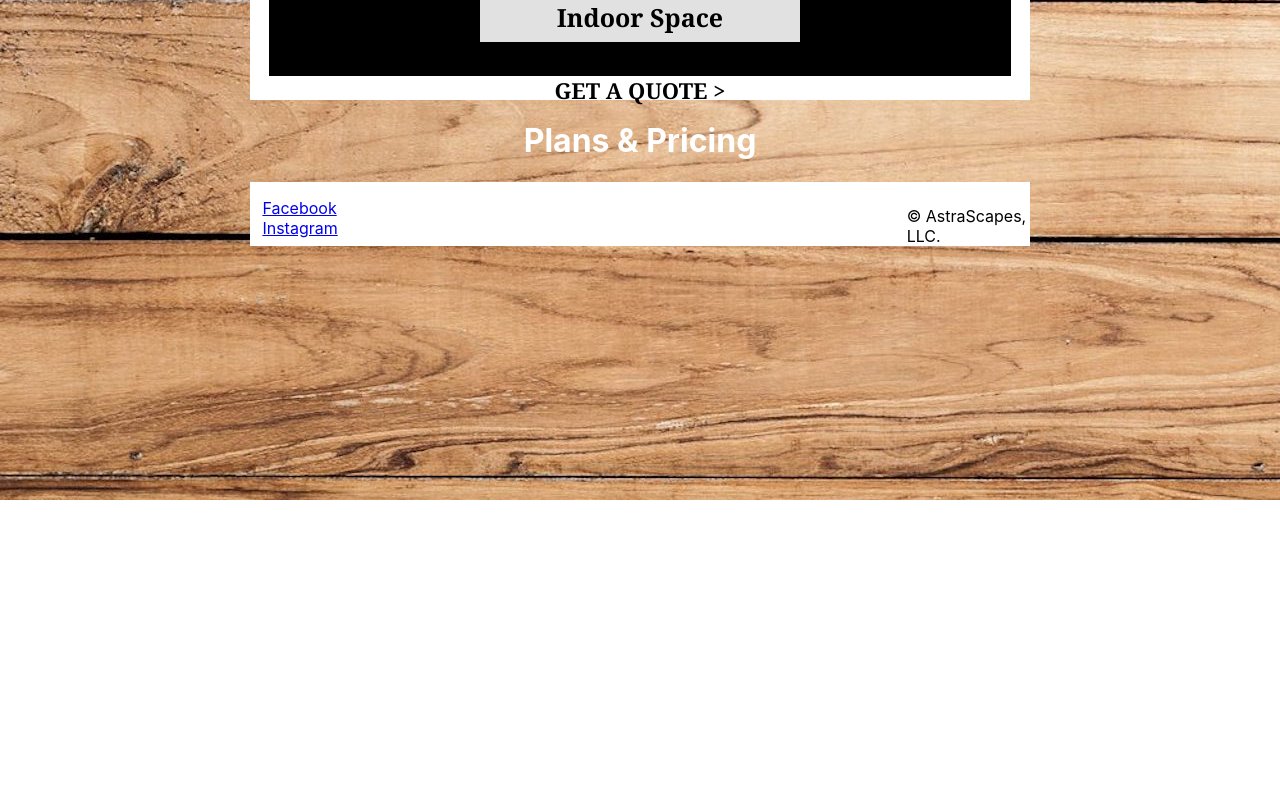
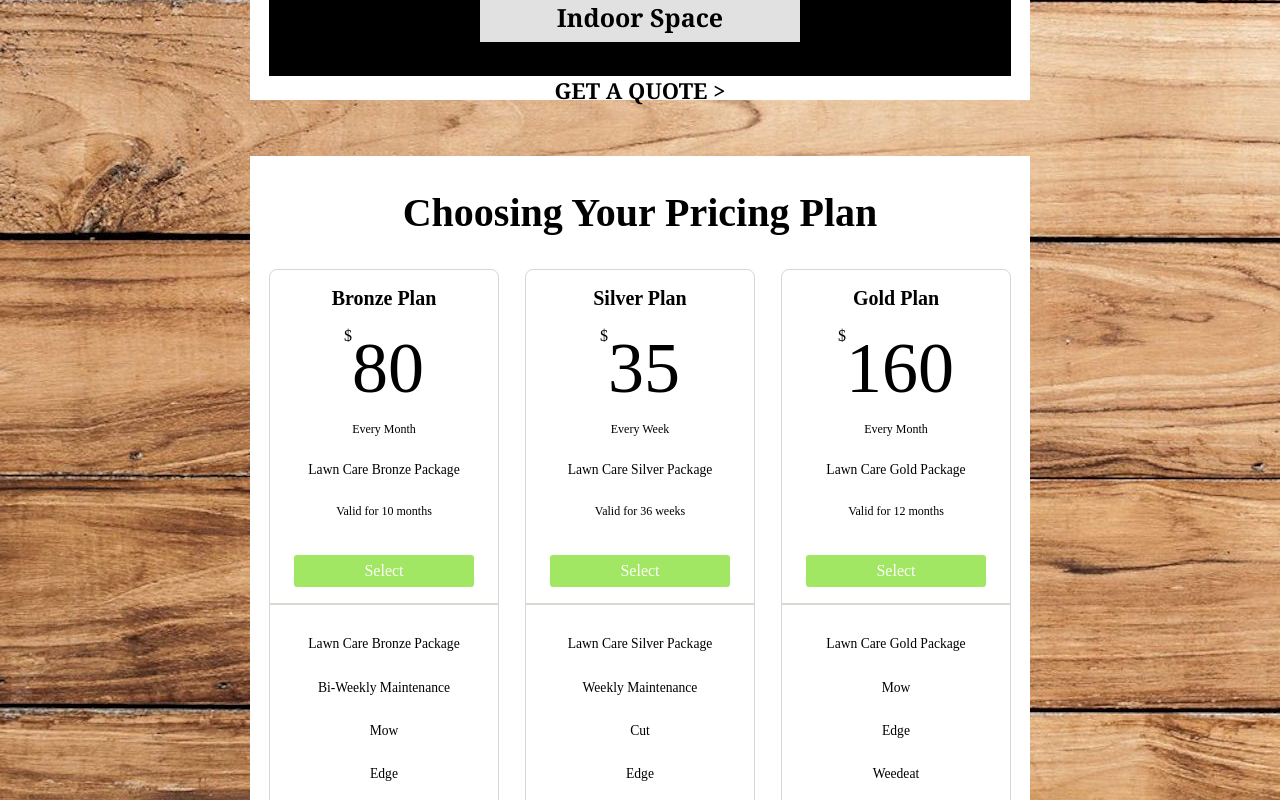
Before and after one commit to Tneebs/astrascapes_website, a React (Create React App) app in the folder frontend/: page /plans in a window 1280 px wide. Shown: the part 300-1100 px from the top of the page. Before the commit the page ends 800 px from the top, so only its background shows below. Built offline with nearby package versions, Linux system fonts and the light colour scheme.

Commit message:
plans & pricing component setup

```diff
--- a/frontend/src/components/Plans.js
+++ b/frontend/src/components/Plans.js
@@ -2,7 +2,106 @@ import React from 'react';
 
 const Plans = () => {
     return(
-        <h1>Plans {'&'} Pricing</h1>
+        <div className='plans-main-container'>
+            <h2 className='plans-container-title'>Choosing Your Pricing Plan</h2>
+            <div className='plans-top-x-container'>
+
+                <div className='plans-card-y-container'>
+                    <div className='plans-card-top-container'>
+                        <h2 className='plans-card-title'>Bronze Plan</h2>
+                        <div className='plans-card-price-container'>
+                            <span className='plans-card-price-sign'>$</span>
+                            <span className='plans-card-price'>80</span>
+                        </div>
+                        <p className='plans-card-top-sm-text'>Every Month</p>
+                        <p className='plans-card-top-m-text'>Lawn Care Bronze Package</p>
+                        <p className='plans-card-top-sm-text'>Valid for 10 months</p>
+                        <button className='plans-btn'>Select</button>
+                    </div>
+                    <div className='plans-card-btm-container'>
+                        <br/>
+                        <p className='plans-card-top-m-text'>Lawn Care Bronze Package</p>
+                        <p className='plans-card-top-m-text'>Bi-Weekly Maintenance</p>
+                        <p className='plans-card-top-m-text'>Mow</p>
+                        <p className='plans-card-top-m-text'>Edge</p>
+                        <p className='plans-card-top-m-text'>Weedeat</p>
+                        <p className='plans-card-top-m-text'>Blow off / Cleanup</p>
+                    </div>
+                </div>
+
+                <div className='plans-card-y-container'>
+                    <div className='plans-card-top-container'>
+                        <h2 className='plans-card-title'>Silver Plan</h2>
+                        <div className='plans-card-price-container'>
+                            <span className='plans-card-price-sign'>$</span>
+                            <span className='plans-card-price'>35</span>
+                        </div>
+                        <p className='plans-card-top-sm-text'>Every Week</p>
+                        <p className='plans-card-top-m-text'>Lawn Care Silver Package</p>
+                        <p className='plans-card-top-sm-text'>Valid for 36 weeks</p>
+                        <button className='plans-btn'>Select</button>
+                    </div>
+                    <div className='plans-card-btm-container'>
+                        <br/>
+                        <p className='plans-card-top-m-text'>Lawn Care Silver Package</p>
+                        <p className='plans-card-top-m-text'>Weekly Maintenance</p>
+                        <p className='plans-card-top-m-text'>Cut</p>
+                        <p className='plans-card-top-m-text'>Edge</p>
+                        <p className='plans-card-top-m-text'>Weedeat</p>
+                        <p className='plans-card-top-m-text'>Blow off / Cleanup</p>
+                    </div>
+                </div>
+
+                <div className='plans-card-y-container'>
+                    <div className='plans-card-top-container'>
+                        <h2 className='plans-card-title'>Gold Plan</h2>
+                        <div className='plans-card-price-container'>
+                            <span className='plans-card-price-sign'>$</span>
+                            <span className='plans-card-price'>160</span>
+                        </div>
+                        <p className='plans-card-top-sm-text'>Every Month</p>
+                        <p className='plans-card-top-m-text'>Lawn Care Gold Package</p>
+                        <p className='plans-card-top-sm-text'>Valid for 12 months</p>
+                        <button className='plans-btn'>Select</button>
+                    </div>
+                    <div className='plans-card-btm-container'>
+                        <br/>
+                        <p className='plans-card-top-m-text'>Lawn Care Gold Package</p>
+                        <p className='plans-card-top-m-text'>Mow</p>
+                        <p className='plans-card-top-m-text'>Edge</p>
+                        <p className='plans-card-top-m-text'>Weedeat</p>
+                        <p className='plans-card-top-m-text'>Blow off / Cleanup</p>
+                        <p className='plans-card-top-m-text'>Off Season Debris Removal</p>
+                        <p className='plans-card-top-m-text'>Off Season Tree Cleanup</p>
+                        <p className='plans-card-top-m-text'>Shrub / Small Tree Maintenance</p>
+                    </div>
+                </div>
+            </div>
+            <br/>
+            <br/>
+
+            <div className='plans-btm-x-container'>
+                    <div className='plans-card-y-container'>
+                        <div className='plans-card-top-container'>
+                            <h2 className='plans-card-title'>Bronze Pressure Wash</h2>
+                            <div className='plans-card-price-container'>
+                                <span className='plans-card-price-sign'>$</span>
+                                <span className='plans-card-price'>200</span>
+                            </div>
+                                <p className='plans-card-top-sm-text'>Every Month</p>
+                                <p className='plans-card-top-m-text'>A gentle cleanse of your<br/>walk ways and patio/porch</p>
+                                <button className='plans-btn' id='pw_btn'>Select</button>
+                        </div>
+                        <div className='plans-card-btm-container'>
+                            <br/>
+                            <p className='plans-card-top-m-text'>Bronze Package Pressure Washing</p>
+                            <p className='plans-card-top-m-text'>Gentle Chemical Application</p>
+                            <p className='plans-card-top-m-text'>Front Porch Cleaning</p>
+                            <p className='plans-card-top-m-text'>Walkways from Driveway to Front Porch</p>
+                        </div>
+                    </div>
+                </div>
+        </div>
     )
 }
 
--- a/frontend/src/containers/App.js
+++ b/frontend/src/containers/App.js
@@ -10,6 +10,7 @@ import '../styling/home.css';
 import '../styling/services.css';
 import '../styling/Contact.css';
 import '../styling/Booking.css';
+import '../styling/Plans.css';
 
 import Footer from './Footer';
 import Header from './Header';
--- a/frontend/src/styling/App.css
+++ b/frontend/src/styling/App.css
@@ -1,6 +1,11 @@
 @font-face {
   font-family: 'Lobster-Regular';
   src: url('../fonts/Lobster-Regular.ttf');
+}
+
+@font-face {
+  font-family: 'ShipporiMincho-Regular';
+  src: url('../fonts/ShipporiMincho-Regular.ttf');
 }
 
 .App {
--- a/frontend/src/styling/Booking.css
+++ b/frontend/src/styling/Booking.css
@@ -1,10 +1,6 @@
 /* BOOKING PAGE */
-@font-face {
-    font-family: 'Lobster-Regular';
-    src: url('../fonts/Lobster-Regular.ttf');
-}
 
-.main-container {
+.booking-main-container {
     margin-top: 7vh;
     width: 61vw;
     display: flex;
@@ -13,56 +9,56 @@
     background-color: white;
 }
 
-.container-title {
+.booking-container-title {
     font-family: Lobster-Regular;
-    color: #65ab24;
+    color: rgb(73, 52, 20);
     font-size: 5vh;
 }
 
-.main-x-container {
+.booking-main-x-container {
     display: flex;
     width: 58vw;
     align-items: center;
 }
 
-.left-y-container {
+.booking-left-y-container {
     display: flex;
     flex-direction: column;
     width: 29vw;
     height: 40vh;
 }
 
-.left-img {
+.booking-left-img {
     width: 29vw;
     height: 40vh;
 }
 
-.right-y-container {
+.booking-right-y-container {
     display: flex;
     flex-direction: column;
     align-items: center;
     width: 29vw;
     height: 40vh;
     text-align: center;
-    border: 1px solid rgba(240, 236, 192, 0.911);
-    font-family: 'Franklin Gothic Medium', 'Arial Narrow', Arial, sans-serif;
+    border: 1px solid rgba(73,52,20,0.2);
+    font-family: ShipporiMincho;
 }
 
-.right-title {
-    color: rgb(77, 40, 0);
+.booking-right-title {
+    color: rgb(73, 52, 20);
     font-family: Lobster-Regular;
     font-size: 2.5vh;
     padding-top: 3vh;
 }
 
-.right-text-1 {
+.booking-right-text-1 {
     width: 20vw;
     margin-top: -.5vh;
     font-size: 2.2vh;
     color: rgb(48, 46, 46);
 }
 
-.right-text-2 {
+.booking-right-text-2 {
     margin-top: -1vh;
     width: 20vw;
     font-size: 2.2vh;
@@ -70,12 +66,13 @@
     color: rgb(48, 46, 46);
 }
 
-.button {
+.booking-button {
     height: 4vh;
     width: 8vw;
     font-size: 2vh;
-    background-color: #9eff71e7;
+    background-color: #A1E763;
     color: white;
     border-radius: 3px;
     border: none;
+    font-family: ShipporiMincho;
 }
--- /dev/null
+++ b/frontend/src/styling/Plans.css
@@ -0,0 +1,90 @@
+/* PLANS & PRICING PAGE */
+
+.plans-main-container {
+    margin-top: 7vh;
+    width: 61vw;
+    display: flex;
+    flex-direction: column;
+    align-items: center;
+    background-color: white;
+    font-family: 'ShipporiMincho';
+}
+
+.plans-container-title {
+    color: black;
+    font-size: 5vh;
+}
+
+.plans-top-x-container {
+    display: flex;
+    width: 58vw;
+    justify-content: space-between;
+}
+
+.plans-card-y-container {
+    display: flex;
+    flex-direction: column;
+    width: 18vw;
+    color: black;
+}
+
+.plans-card-top-container {
+    display: flex;
+    flex-direction: column;
+    align-items: center;
+    border: 1px solid rgba(73,52,20,0.2);
+    border-radius: 8px 8px 0px 0px;
+}
+
+.plans-card-title {
+    font-size: 2.5vh;
+}
+
+.plans-card-price-container {
+    display: flex;
+}
+
+.plans-card-price-sign {
+    font-size: 2vh;
+}
+
+.plans-card-price {
+    font-size: 9vh;
+}
+
+.plans-card-top-sm-text {
+    font-size: 1.5vh;
+}
+
+.plans-card-top-m-text {
+    font-size: 1.7vh;
+    align-self: center;
+}
+
+.plans-btn {
+    height: 4vh;
+    width: 14vw;
+    font-size: 2vh;
+    background-color: #A1E763;
+    color: white;
+    border-radius: 3px;
+    border: none;
+    margin-bottom: 2vh;
+    margin-top: 3vh;
+    font-family: ShipporiMincho;
+}
+
+.plans-card-btm-container {
+    display: flex;
+    flex-direction: column;
+    height: 45vh;
+    align-items: center;
+    border: 1px solid rgba(73,52,20,0.2);
+    border-radius: 0px 0px 8px 8px;
+}
+
+.plans-btm-x-container {
+    display: flex;
+    width: 58vw;
+    justify-content: space-between;
+}
```
Also changed, not shown: frontend/src/components/Booking.js (+42 -42 lines), 2 other files (tests, documents, lock files or other folders).
